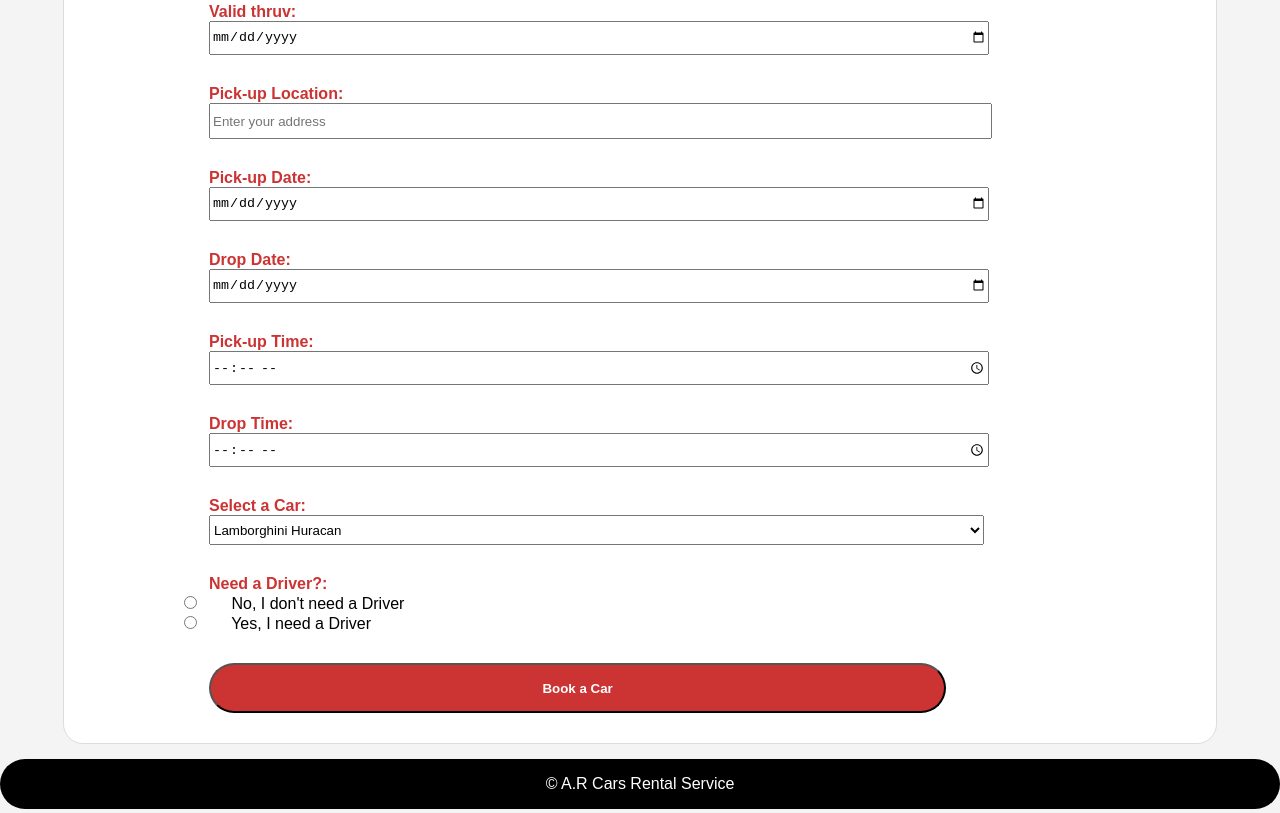
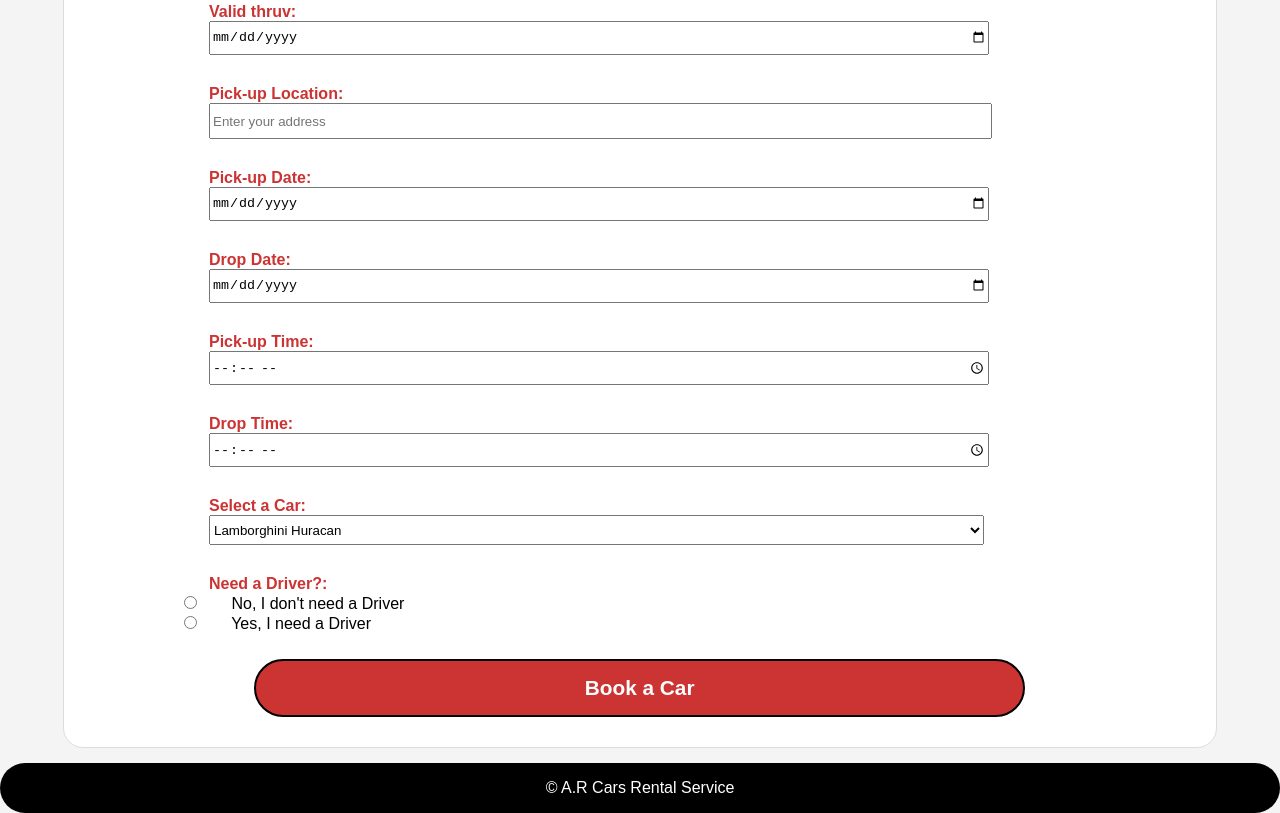
Before and after one commit to Azeen-Shah/AR_Cars_Rental_Services, a plain HTML site: page BookingPage/booking.html in a window 1280 px wide. Shown: the part 707-1520 px from the top of the page. Drawn offline with nearby package versions, Linux system fonts and the light colour scheme.

Commit message:
Finalize

```diff
--- a/BookingPage/booking.html
+++ b/BookingPage/booking.html
@@ -116,9 +116,11 @@
                 <p class="animate__animated animate__backInLeft">Need a Driver?:</p>
             </div>
             <div class="animate__animated animate__zoomInRight"><input type="radio" name="driver" class="radio"> No, I don't need a Driver</div>
-            <div class="animate__animated animate__zoomInRight"><input type="radio" name="driver" class="radio"> Yes, I need a Driver </div>
+            <div class="animate__animated animate__zoomInRight"><input type="radio" name="driver" class="radio" id="bottum"> Yes, I need a Driver </div>
 
-            <button type="submit" id="Submit" class="animate__animated animate__backInLeft"><a href="../thanks/thanks.html">Book a Car</a></button>
+
+             <a href="../thanks/thanks.html" id="thnks" class="animate__animated animate__backInLeft">Book a Car</a>
+
         </form>
     </div>
 
--- a/BookingPage/style.css
+++ b/BookingPage/style.css
@@ -3,9 +3,6 @@ body {
     margin: 0;
     padding: 0;
     background-color: #f4f4f4;
-    overflow-x: hidden;
-    width: 100vw;
-    z-index: 100;
 }
 
 nav {
@@ -85,27 +82,28 @@ form{
     margin-right: 30px;
 }
 
-#Submit{
-    margin: 30px;
-    padding: 5px;
-    width: 80%;
-    border-radius: 30px;
-    height: 50px;
-    background-color: #CC3333;
+#bottum{
+    margin-bottom: 30px;
 }
 
-#Submit a{
+#thnks{
+    background-color: #CC3333;
     color: white;
+    border: 2px solid black;
+    border-radius: 40px;
     text-decoration: none;
-    font-weight: 700;
-    font-size: 1em;
+    display: block;
+    width: 80%;
+    text-align: center;
+    margin: auto;
+    margin-bottom: 30px;
+    padding: 15px;
+    font-size: 1.3em;
+    font-weight: 600;
 }
 
-#Submit:hover{
+#thnks:hover{
     background-color: black;
-}
-
-#Submit a:hover{
     color: #CC3333;
 }
 
--- a/ContactPage/style.css
+++ b/ContactPage/style.css
@@ -82,16 +82,23 @@ form{
     width: 90%;
 }
 
-#submit{
+#thnks{
     background-color: #CC3333;
     color: white;
-    border-radius: 30px;
-    height: 50px;
-    font-weight: 700;
-    font-size: 1em;
+    border: 2px solid black;
+    border-radius: 40px;
+    text-decoration: none;
+    display: block;
+    width: 80%;
+    text-align: center;
+    margin: auto;
+    margin-bottom: 30px;
+    padding: 15px;
+    font-size: 1.3em;
+    font-weight: 600;
 }
 
-#submit:hover{
+#thnks:hover{
     background-color: black;
     color: #CC3333;
 }
@@ -131,7 +138,6 @@ h2{
     text-align: center;
     color: #CC3333;
     padding: 5px;
-    /* margin: 0px; */
 }
 
 #number{
```
Also changed, not shown: ContactPage/contact.html (+2 -2 lines).
